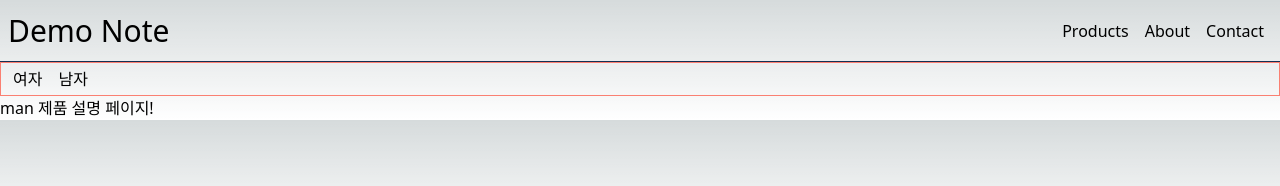
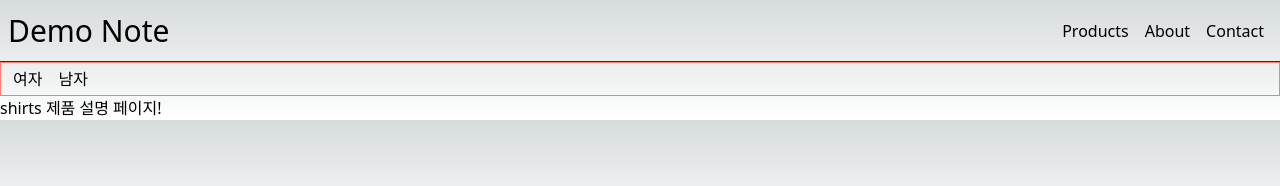
Before and after one commit to yeonhwakim/next-training, a Next.js app: page /products/man in a window 1280 px wide. Shown: the top 186 px of the page. Built offline with nearby package versions, Linux system fonts and the light colour scheme.

Commit message:
Seperate services (apis).

```diff
--- a/src/app/products/[slug]/page.tsx
+++ b/src/app/products/[slug]/page.tsx
@@ -1,3 +1,4 @@
+import { getProduct, getProducts } from "@/services/products";
 import { notFound } from "next/navigation";
 
 type Props = {
@@ -13,18 +14,20 @@ export function generateMetadata({ params: { slug } }: Props) {
   };
 }
 
-function SlugPage({ params }: Props) {
-  if (params.slug === "nothing") {
-    return notFound();
+function SlugPage({ params: { slug } }: Props) {
+  const product = getProduct(slug);
+
+  if (!product) {
+    notFound();
   }
 
-  return <h1>{params.slug} 제품 설명 페이지!</h1>;
+  return <h1>{product} 제품 설명 페이지!</h1>;
 }
 
 export default SlugPage;
 
 export function generateStaticParams() {
-  const products = ["pants", "skirts"];
+  const products = getProducts();
 
   return products.map((product) => ({ slug: product }));
 }
--- a/src/app/products/page.tsx
+++ b/src/app/products/page.tsx
@@ -1,7 +1,9 @@
+import { getProducts } from "@/services/products";
 import Link from "next/link";
 
-const products = ["shirts", "pants", "skirt", "shoes"];
 function ProductsPage() {
+  const products = getProducts();
+
   return (
     <>
       <h1>제품 소개 페이지!</h1>
--- /dev/null
+++ b/src/services/products.ts
@@ -0,0 +1,7 @@
+export function getProducts() {
+  return ["shirts", "pants", "skirt", "shoes"];
+}
+
+export function getProduct(id: String) {
+  return "shirts";
+}
```
